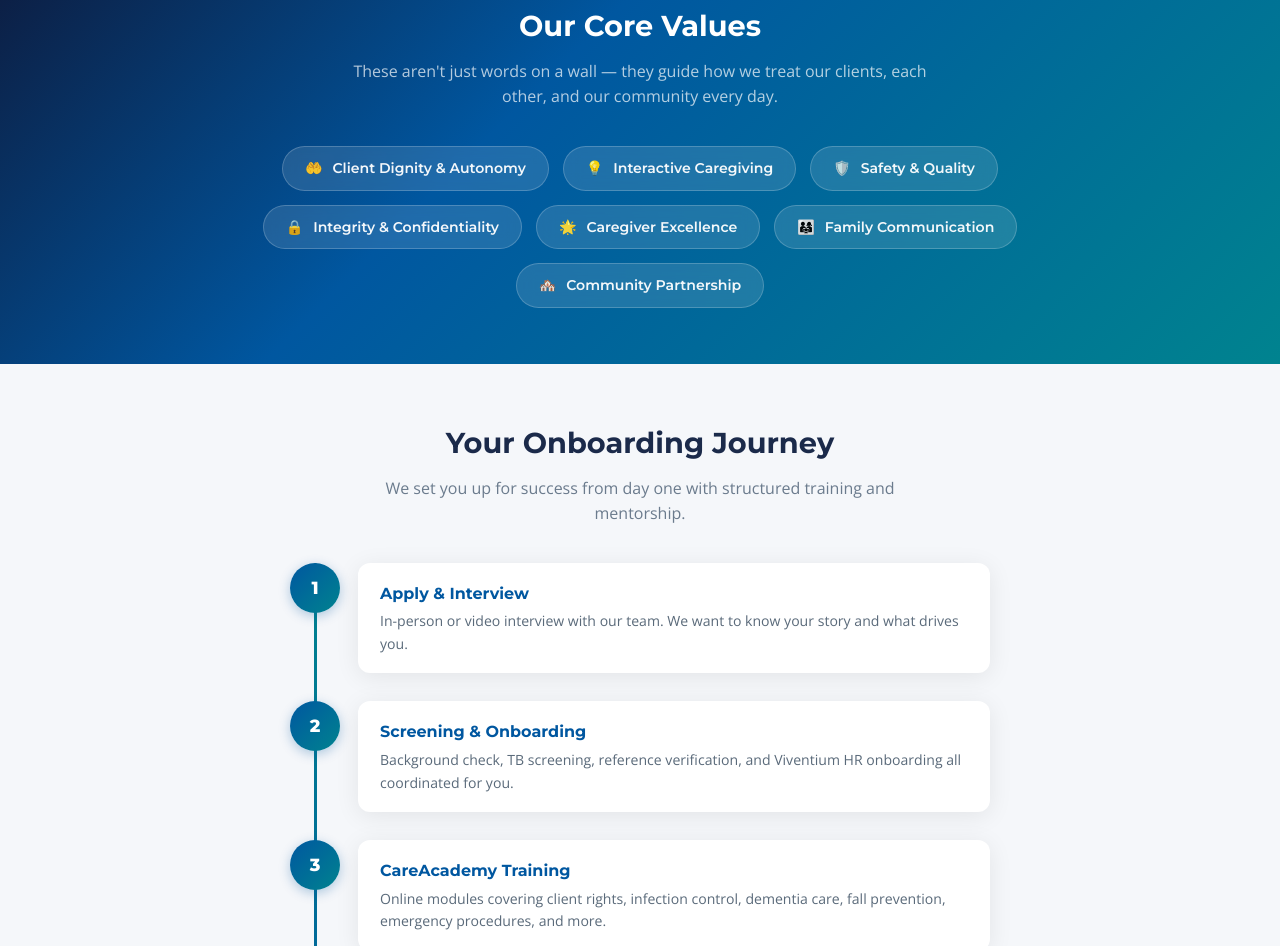
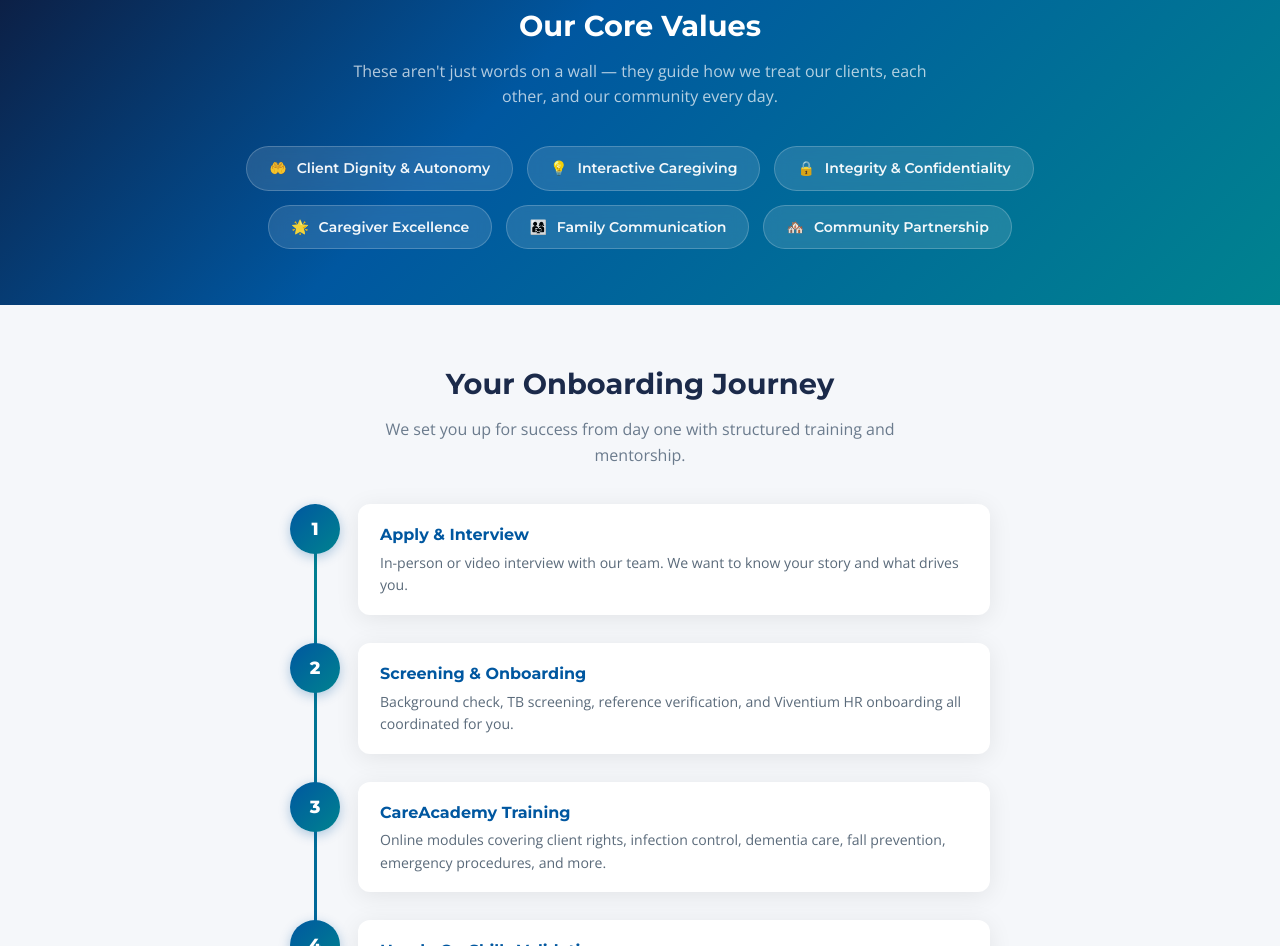
Before and after one commit to headpacegrasp/CK-Annapolis-Hire, a plain HTML site: page index.htm in a window 1280 px wide. Shown: the part 2798-3744 px from the top of the page. Drawn offline with nearby package versions, Linux system fonts and the light colour scheme.

Commit message:
Updated content on page

```diff
--- a/index.htm
+++ b/index.htm
@@ -650,7 +650,6 @@
     <div class="values-row">
       <div class="value-chip"><span class="v-icon">🤲</span> Client Dignity &amp; Autonomy</div>
       <div class="value-chip"><span class="v-icon">💡</span> Interactive Caregiving</div>
-      <div class="value-chip"><span class="v-icon">🛡️</span> Safety &amp; Quality</div>
       <div class="value-chip"><span class="v-icon">🔒</span> Integrity &amp; Confidentiality</div>
       <div class="value-chip"><span class="v-icon">🌟</span> Caregiver Excellence</div>
       <div class="value-chip"><span class="v-icon">👨‍👩‍👧</span> Family Communication</div>
```
